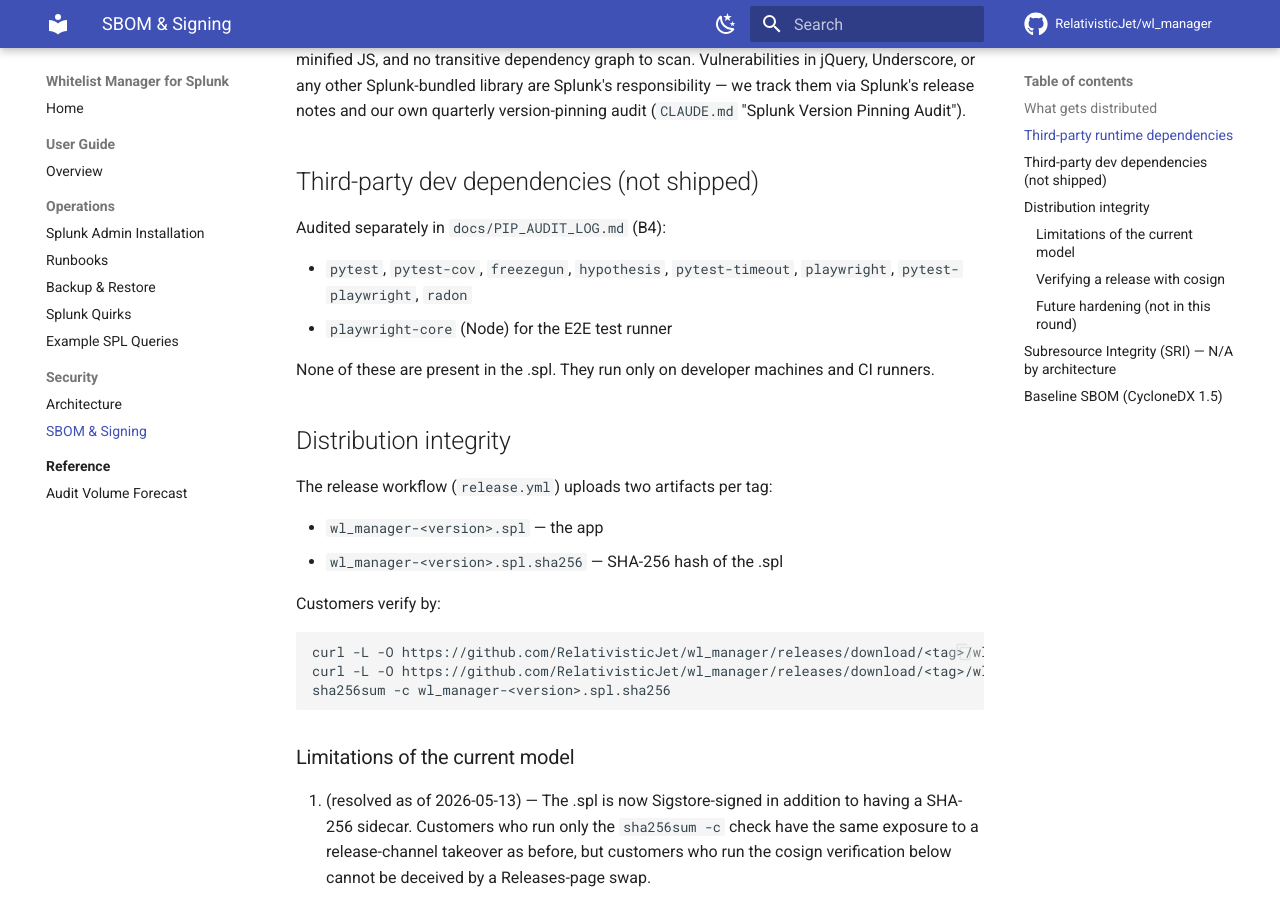
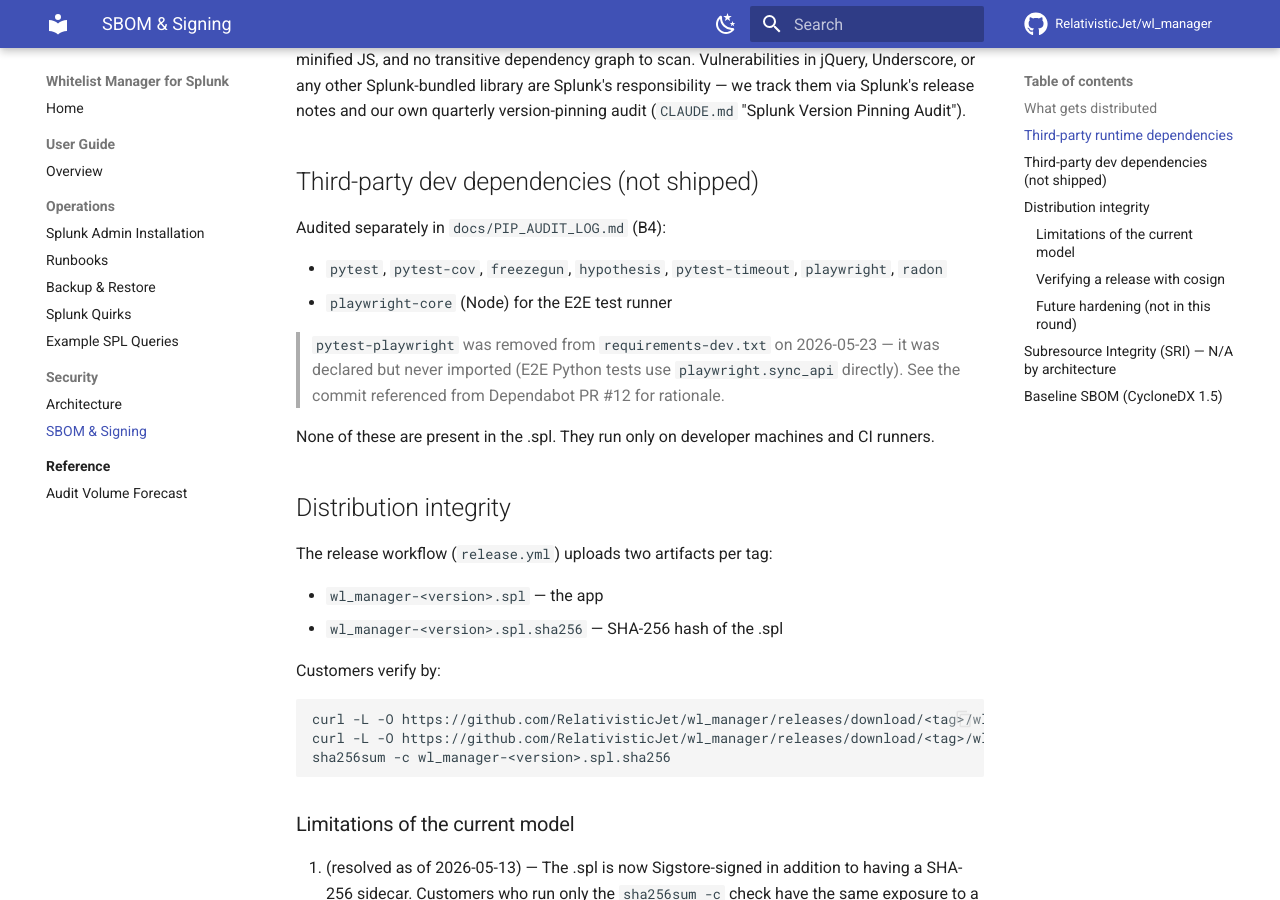
Before and after one commit to RelativisticJet/wl_manager, an MkDocs documentation site: the page built from docs/SBOM.md, in a window 1280 px wide and 900 px high, scrolled down 1744 px. Built offline with MkDocs 1.6.1 and Material for MkDocs 9.7.7, drawn with Linux system fonts in a browser that asks for light colours; comment, search, counter and statistics services are not loaded.

Commit message:
chore(deps-dev): remove unused pytest-playwright from requirements-dev.txt
`pytest-playwright` was declared in requirements-dev.txt but imported
by zero files under tests/ — our Python E2E tests use
`playwright.sync_api` directly via tests/e2e/conftest.py and
tests/e2e/page_objects.py, not the pytest fixture wrapper.

Removal unblocks Dependabot PR #12 cleanly: bumping the lower bound on
an unused dep would just add churn for the next contributor. If we add
fixture-style E2E later, we'll re-add pytest-playwright at the version
we actually integrate against.

Files:
- requirements-dev.txt: drop the line + leave a maintenance comment so
  the next contributor understands why it's gone.
- docs/SBOM.md: remove from the dev-deps enumeration + add a removal
  note pointing to this commit.

Verified no remaining references via:
  grep -rn 'pytest_playwright\|pytest-playwright' tests/ requirements*.txt docs/

```diff
--- a/docs/SBOM.md
+++ b/docs/SBOM.md
@@ -65,8 +65,13 @@
 Audited separately in `docs/PIP_AUDIT_LOG.md` (B4):
 
 - `pytest`, `pytest-cov`, `freezegun`, `hypothesis`,
-  `pytest-timeout`, `playwright`, `pytest-playwright`, `radon`
+  `pytest-timeout`, `playwright`, `radon`
 - `playwright-core` (Node) for the E2E test runner
+
+> `pytest-playwright` was removed from `requirements-dev.txt` on
+> 2026-05-23 — it was declared but never imported (E2E Python tests
+> use `playwright.sync_api` directly). See the commit referenced
+> from Dependabot PR #12 for rationale.
 
 None of these are present in the .spl. They run only on developer
 machines and CI runners.
```
Also changed, not shown: requirements-dev.txt (+7 -1 lines).
